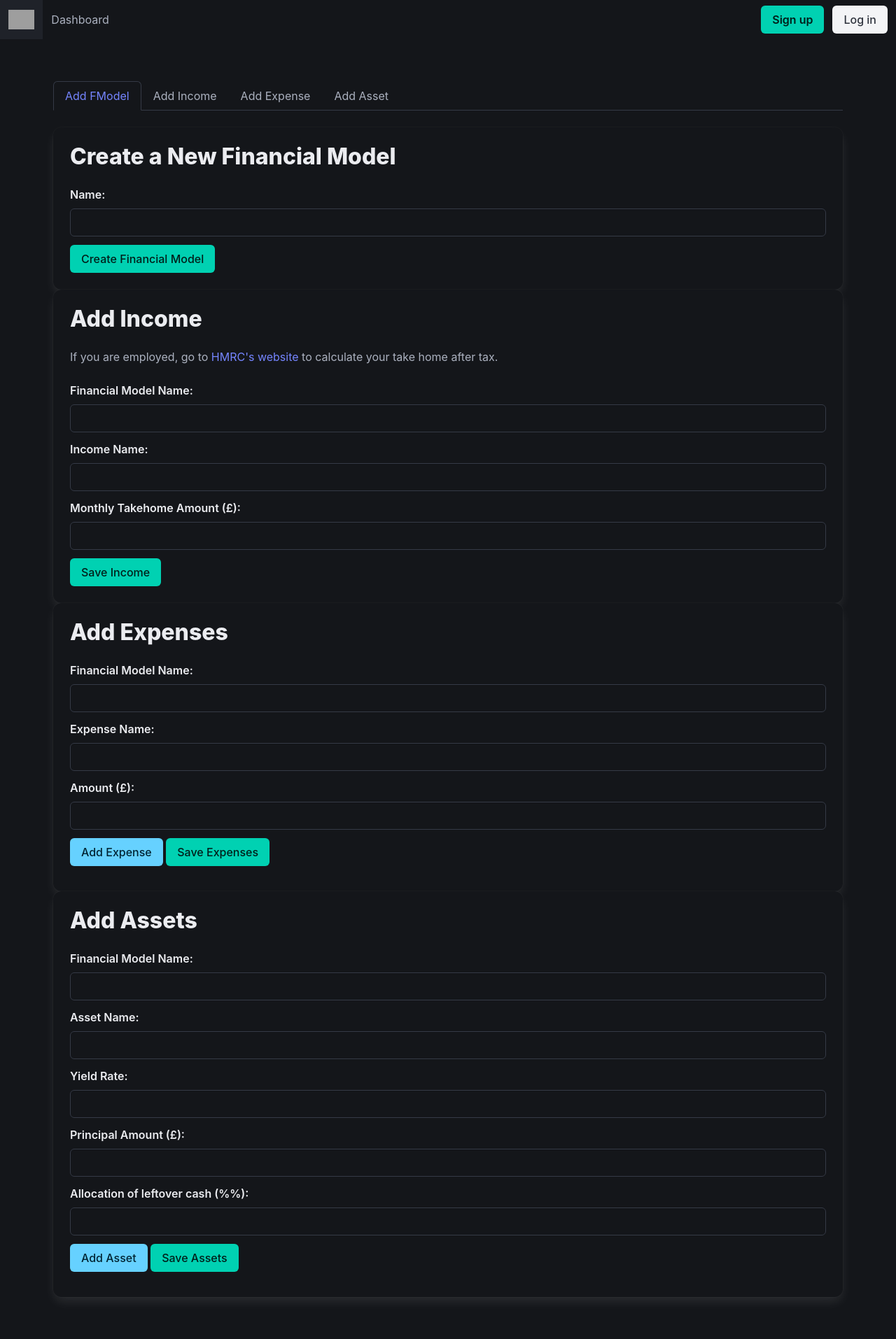
After one commit to absurdity9/wealthbuildr, a Django app: page /add_copy/ in a window 1280 px wide. The commit adds this page. Shown: the whole page at 70% size. Run offline with Django 4.2, Linux system fonts and the light colour scheme; grey boxes are pictures that could not be loaded.

Commit message:
+allocationpct in model, +add page copy

```diff
--- a/personalfinance/models.py
+++ b/personalfinance/models.py
@@ -38,6 +38,7 @@ class Asset(models.Model):
     asset_name = models.CharField(max_length=100)
     yield_rate = models.DecimalField(max_digits=5, decimal_places=2)
     principle_amount = models.DecimalField(max_digits=10, decimal_places=2)
+    allocation_pct = models.DecimalField(max_digits=5, decimal_places=2)
 
 class PublishedPage(models.Model):
     id = models.AutoField(primary_key=True)
--- a/personalfinance/static/personalfinance/form-handling.js
+++ b/personalfinance/static/personalfinance/form-handling.js
@@ -1,11 +1,9 @@
-
-
 let expenseCount = 1;
 
 function addExpenseEntry() {
-    const expensesContainer = document.getElementById('expensesContainer');
-    const newEntry = document.createElement('div');
-    newEntry.className = 'expense-entry block'; // Added Bulma block styling for separation
+  const expensesContainer = document.getElementById("expensesContainer");
+  const newEntry = document.createElement("div");
+  newEntry.className = "expense-entry block"; // Added Bulma block styling for separation
   newEntry.innerHTML = `
         <div class="field">
             <label for="expense_name_${expenseCount}" class="label">Expense Name:</label>
@@ -27,9 +25,9 @@ function addExpenseEntry() {
 let assetCount = 1;
 
 function addAssetEntry() {
-    const assetsContainer = document.getElementById('assetsContainer');
-    const newEntry = document.createElement('div');
-    newEntry.className = 'asset-entry block'; // Added Bulma block styling for separation
+  const assetsContainer = document.getElementById("assetsContainer");
+  const newEntry = document.createElement("div");
+  newEntry.className = "asset-entry block"; // Added Bulma block styling for separation
   newEntry.innerHTML = `
         <div class="field">
             <label for="asset_name_${assetCount}" class="label">Asset Name:</label>
@@ -49,6 +47,12 @@ function addAssetEntry() {
                 <input type="number" step="0.01" id="principle_amount_${assetCount}" name="principle_amount" class="input" required>
             </div>
         </div>
+        <div class="field">
+            <label for="yield_rate_0" class="label">Allocation of leftover cash (%):</label>
+            <div class="control">
+                <input type="number" step="0.01" id="allocation_pct" name="allocation_pct" class="input" required>
+            </div>
+        </div>
     `;
   assetsContainer.appendChild(newEntry);
   assetCount++;
--- a/personalfinance/templates/personalfinance/add.html
+++ b/personalfinance/templates/personalfinance/add.html
@@ -132,6 +132,12 @@
                                     <label for="principle_amount_0" class="label">Principal Amount (£):</label>
                                     <div class="control">
                                         <input type="number" step="0.01" id="principle_amount_0" name="principle_amount" class="input" required>
+                                    </div>
+                                </div>
+                                <div class="field">
+                                    <label for="yield_rate_0" class="label">Allocation of leftover cash (%):</label>
+                                    <div class="control">
+                                        <input type="number" step="0.01" id="allocation_pct" name="allocation_pct" class="input" required>
                                     </div>
                                 </div>
                             </div>
--- /dev/null
+++ b/personalfinance/templates/personalfinance/add_copy.html
@@ -0,0 +1,370 @@
+{% extends 'nav.html' %}
+{% load static %}
+
+{% block title %}Add model{% endblock %}
+
+{% block content %}
+<section class="section">
+    <div class="container">
+        <div class="column is-full">
+            <!-- Tab Navigation -->
+            <div class="tabs is-boxed">
+                <ul>
+                    <li class="is-active" data-tab="createFModel"><a>Add FModel</a></li>
+                    <li data-tab="createIncome"><a>Add Income</a></li>
+                    <li data-tab="createExpense"><a>Add Expense</a></li>
+                    <li data-tab="createAsset"><a>Add Asset</a></li>
+                </ul>
+            </div>
+
+            <!-- Tab Content -->
+            <div id="createFModel" class="tab-content is-active">
+                <div class="card">
+                    <div class="card-content">
+                        <h2 class="title">Create a New Financial Model</h2>
+                        <form id="createFModelForm">
+                            {% csrf_token %}
+                            <input type="hidden" name="user_id" value="{{ user.id }}">
+                            <div class="field">
+                                <label for="fmodel_name" class="label">Name:</label>
+                                <div class="control">
+                                    <input type="text" id="fmodel_name" name="fmodel_name" class="input" required>
+                                </div>
+                            </div>
+                            <div class="field is-grouped ">
+                                <div class="control">
+                                    <button type="button" onclick="submitFModelForm()" class="button is-primary">Create Financial Model</button>
+                                </div>
+                            </div>
+                        </form>
+                    </div>
+                </div>
+            </div>
+
+            <div id="createIncome" class="tab-content">
+                <div class="card">
+                    <div class="card-content">
+                        <h2 class="title">Add Income</h2>
+                        <div class="block">
+                            <p> If you are employed, go to <a href="https://www.tax.service.gov.uk/estimate-paye-take-home-pay/your-pay"> HMRC's website </a> to calculate your take home after tax.</p>
+                        </div>
+                        <form id="createIncomeForm">
+                            {% csrf_token %}
+                            <input type="hidden" name="user_id" value="{{ user.id }}">
+                            <div class="field">
+                                <label for="fmodel_name" class="label">Financial Model Name:</label>
+                                <div class="control">
+                                    <input type="text" id="fmodel_name" name="fmodel_name" class="input" required>
+                                </div>
+                            </div>
+                            <div class="field">
+                                <label for="income_name" class="label">Income Name:</label>
+                                <div class="control">
+                                    <input type="text" id="income_name" name="income_name" class="input" required>
+                                </div>
+                            </div>
+                            <div class="field">
+                                <label for="value" class="label">Monthly Takehome Amount (£):</label>
+                                <div class="control">
+                                    <input type="number" step="0.01" id="value" name="value" class="input" required>
+                                </div>
+                            </div>
+                            <div class="field is-grouped">
+                                <div class="control">
+                                    <button type="button" onclick="submitIncomeForm()" class="button is-primary">Save Income</button>
+                                </div>
+                            </div>
+                        </form>
+                    </div>
+                </div>
+            </div>
+
+            <div id="createExpense" class="tab-content">
+                <div class="card">
+                    <div class="card-content">
+                        <h2 class="title">Add Expenses</h2>
+                        <form id="createExpenseForm">
+                            {% csrf_token %}
+                            <input type="hidden" name="user_id" value="{{ user.id }}">
+                            <div class="field">
+                                <label for="fmodel_name_expense" class="label">Financial Model Name:</label>
+                                <div class="control">
+                                    <input type="text" id="fmodel_name_expense" name="fmodel_name" class="input" required>
+                                </div>
+                            </div>
+                            <div id="expensesContainer">
+                                <div class="expense-entry block">
+                                    <div class="field">
+                                        <label for="expense_name_0" class="label">Expense Name:</label>
+                                        <div class="control">
+                                            <input type="text" id="expense_name_0" name="expense_name" class="input" required>
+                                        </div>
+                                    </div>
+                                    <div class="field">
+                                        <label for="expense_value_0" class="label">Amount (£):</label>
+                                        <div class="control">
+                                            <input type="number" step="0.01" id="expense_value_0" name="value" class="input" required>
+                                        </div>
+                                    </div>
+                                </div>
+                            </div>
+                            <div class="field is-grouped mt-3 mb-3">
+                                <div class="control">
+                                    <button type="button" onclick="addExpenseEntry()" class="button is-info">Add Expense</button>
+                                    <button type="button" onclick="submitExpenseForm()" class="button is-primary">Save Expenses</button>
+                                </div>
+                            </div>
+                        </form>
+                    </div>
+                </div>
+            </div>
+
+            <div id="createAsset" class="tab-content">
+                <div class="card">
+                    <div class="card-content">
+                        <h2 class="title">Add Assets</h2>
+                        <form id="createAssetForm" method="post" action="{% url 'create_assets' %}">
+                            {% csrf_token %}
+                            <input type="hidden" name="user_id" value="{{ user.id }}">
+                            <div class="field">
+                                <label for="fmodel_name_asset" class="label">Financial Model Name:</label>
+                                <div class="control">
+                                    <input type="text" id="fmodel_name_asset" name="fmodel_name" class="input" required>
+                                </div>
+                            </div>
+                            <div id="assetsContainer">
+                                <div class="asset-entry block">
+                                    <div class="field">
+                                        <label for="asset_name_0" class="label">Asset Name:</label>
+                                        <div class="control">
+                                            <input type="text" id="asset_name_0" name="asset_name" class="input" required>
+                                        </div>
+                                    </div>
+                                    <div class="field">
+                                        <label for="yield_rate_0" class="label">Yield Rate:</label>
+                                        <div class="control">
+                                            <input type="number" step="0.01" id="yield_rate_0" name="yield_rate" class="input" required>
+                                        </div>
+                                    </div>
+                                    <div class="field">
+                                        <label for="principle_amount_0" class="label">Principal Amount (£):</label>
+                                        <div class="control">
+                                            <input type="number" step="0.01" id="principle_amount_0" name="principle_amount" class="input" required>
+                                        </div>
+                                    </div>
+                                    <div class="field">
+                                        <label for="allocation_pct" class="label">Allocation of leftover cash (%%):</label>
+                                        <div class="control">
+                                            <input type="number" step="0.01" id="allocation_pct" name="allocation_pct" class="input" required>
+                                        </div>
+                                    </div>
+                                </div>
+                            </div>
+                            <div class="field is-grouped mt-3 mb-3">
+                                <div class="control">
+                                    <button type="button" onclick="addAssetEntry()" class="button is-info">Add Asset</button>
+                                    <button type="button" onclick="submitAssetForm()" class="button is-primary">Save Assets</button>
+                                </div>
+                            </div>
+                        </form>
+                    </div>
+                </div>
+            </div>
+
+        </div>
+    </div>
+</section>
+
+{% endblock %}
+{% block scripts %}
+<script src="{% static 'personalfinance/form-handling.js' %}"></script>
+<script>
+document.addEventListener('DOMContentLoaded', () => {
+    const tabs = document.querySelectorAll('.tabs ul li');
+    const contents = document.querySelectorAll('.tab-content');
+
+    tabs.forEach(tab => {
+        tab.addEventListener('click', () => {
+            const target = tab.getAttribute('data-tab');
+
+            tabs.forEach(t => t.classList.remove('is-active'));
+            tab.classList.add('is-active');
+
+            contents.forEach(content => {
+                content.classList.remove('is-active');
+                if (content.id === target) {
+                    content.classList.add('is-active');
+                }
+            });
+        });
+    });
+});
+
+    // Form Submission
+function submitFModelForm() {
+    var form = document.getElementById('createFModelForm');
+    var formData = new FormData(form);
+
+    fetch("{% url 'create_fmodel' %}", {
+        method: 'POST',
+        headers: {
+            'X-CSRFToken': '{{ csrf_token }}'
+        },
+        body: formData
+    })
+    .then(response => response.json())
+    .then(data => {
+        if (data.error) {
+            alert(data.error);
+        } else {
+            closeModal('fmodelModal');
+            location.reload();
+        }
+    })
+    .catch(error => console.error('Error:', error));
+}
+
+function submitIncomeForm() {
+    var form = document.getElementById('createIncomeForm');
+    var formData = new FormData(form);
+
+    fetch("{% url 'create_income' %}", {
+        method: 'POST',
+        headers: {
+            'X-CSRFToken': '{{ csrf_token }}'
+        },
+        body: formData
+    })
+    .then(response => response.json())
+    .then(data => {
+        if (data.error) {
+            alert(data.error);
+        } else {
+            closeModal('incomeModal');
+            location.reload();
+        }
+    })
+    .catch(error => console.error('Error:', error));
+}
+
+function submitExpenseForm() {
+    const form = document.getElementById('createExpenseForm');
+    const formData = new FormData(form);
+    const expensesContainer = document.getElementById('expensesContainer');
+    const expenseEntries = expensesContainer.getElementsByClassName('expense-entry');
+
+    const expenses = [];
+    for (let i = 0; i < expenseEntries.length; i++) {
+        const expenseName = expenseEntries[i].querySelector(`[id^='expense_name_']`).value;
+        const expenseValue = expenseEntries[i].querySelector(`[id^='expense_value_']`).value;
+        expenses.push({
+            expense_name: expenseName,
+            value: expenseValue
+        });
+    }
+
+    const data = {
+        user_id: formData.get('user_id'),
+        fmodel_name: formData.get('fmodel_name'),
+        expenses: expenses
+    };
+
+    const csrftoken = formData.get('csrfmiddlewaretoken');
+
+    fetch('{% url "create_expense" %}', {
+        method: 'POST',
+        headers: {
+            'Content-Type': 'application/json',
+            'X-CSRFToken': csrftoken
+        },
+        body: JSON.stringify(data)
+    })
+    .then(response => response.json())
+    .then(data => {
+        console.log('Response:', data); // Log the response to the console
+        if (data.error) {
+            alert(data.error);
+        } else {
+            alert('Expenses created successfully');
+            // Optionally, update the UI with the new expense data
+        }
+    })
+    .catch(error => console.error('Error:', error));
+}
+
+function submitAssetForm() {
+    const form = document.getElementById('createAssetForm');
+    const formData = new FormData(form);
+    const assetsContainer = document.getElementById('assetsContainer');
+    const assetEntries = assetsContainer.getElementsByClassName('asset-entry');
+
+    const assets = [];
+    for (let i = 0; i < assetEntries.length; i++) {
+        const assetName = assetEntries[i].querySelector(`[id^='asset_name_']`).value;
+        const yieldRate = assetEntries[i].querySelector(`[id^='yield_rate_']`).value;
+        const principleAmount = assetEntries[i].querySelector(`[id^='principle_amount_']`).value;
+        const allocationPct = assetEntries[i].querySelector(`[id^='allocation_pct']`).value;
+        assets.push({
+            asset_name: assetName,
+            yield_rate: yieldRate,
+            principle_amount: principleAmount,
+            allocation_pct: allocationPct
+        });
+    }
+
+    const data = {
+        user_id: formData.get('user_id'),
+        fmodel_name: formData.get('fmodel_name'),
+        assets: assets
+    };
+
+    const csrftoken = formData.get('csrfmiddlewaretoken');
+
+    fetch('{% url "create_assets" %}', {
+        method: 'POST',
+        headers: {
+            'Content-Type': 'application/json',
+            'X-CSRFToken': csrftoken
+        },
+        body: JSON.stringify(data)
+    })
+    .then(response => response.json())
+    .then(data => {
+        console.log('Response:', data);
+        if (data.error) {
+            alert(data.error);
+        } else {
+            alert('Assets created successfully');
+        }
+    })
+    .catch(error => console.error('Error:', error));
+}
+
+function submitEditFmodelForm() {
+    const form = document.getElementById('editFmodelForm');
+    const formData = new FormData(form);
+    const new_name = formData.get('fmodel_name');
+    const csrftoken = formData.get('csrfmiddlewaretoken');
+
+    fetch(form.action, {
+        method: 'POST',
+        headers: {
+            'Content-Type': 'application/json',
+            'X-CSRFToken': csrftoken
+        },
+        body: JSON.stringify({ new_name: new_name })
+    })
+    .then(response => response.json())
+    .then(data => {
+        console.log('Response:', data);
+        if (data.error) {
+            alert(data.error);
+        } else {
+            alert('FModel name updated successfully');
+            // Optionally, update the UI with the new FModel name
+        }
+    })
+    .catch(error => console.error('Error:', error));
+}
+</script>
+{% endblock %}
--- a/personalfinance/urls.py
+++ b/personalfinance/urls.py
@@ -18,6 +18,7 @@ urlpatterns = [
     path('logout/', LogoutView.as_view(next_page='index'), name='logout'),
     path('edit_fmodel/<int:fmodel_id>/', views.edit_fmodel, name='edit_fmodel'),
     path('add/', views.add, name='add'),
+    path('add_copy/', views.add_copy, name='add_copy'),
     path('get_fmodel_data/<int:fmodel_id>/', views.get_fmodel_data, name='get_fmodel_data'),
     path('pages/<slug:slug>/', views.published_page_view, name='published_page'),
     path('publish/', views.create_or_update_published_page, name='create_or_update_published_page'),
--- a/personalfinance/views.py
+++ b/personalfinance/views.py
@@ -56,8 +56,10 @@ def index(request):
     return render(request, 'personalfinance/index.html', context)
 
 def add(request):
-    print(request.user)
     return render(request, 'personalfinance/add.html')
+
+def add_copy(request):
+    return render(request, 'personalfinance/add_copy.html')
 
 def get_fmodel_data(request, fmodel_id):
     fmodel = get_object_or_404(FModel, id=fmodel_id)
@@ -234,6 +236,7 @@ def create_expense(request):
     else:
         return JsonResponse({'error': 'Invalid request method'}, status=400)
 
+
 def create_assets(request):
     if request.method == 'POST':
         try:
@@ -257,15 +260,17 @@ def create_assets(request):
                 asset_name = asset_data.get('asset_name')
                 yield_rate = asset_data.get('yield_rate')
                 principle_amount = asset_data.get('principle_amount')
+                allocation_pct = asset_data.get('allocation_pct')  # Get allocation_pct from the request
 
-                if not (asset_name and yield_rate and principle_amount):
+                if not (asset_name and yield_rate and principle_amount and allocation_pct is not None):
                     return JsonResponse({'error': 'Missing required fields in assets array'}, status=400)
 
                 asset = Asset.objects.create(
                     fmodel=fmodel,
                     asset_name=asset_name,
                     yield_rate=yield_rate,
-                    principle_amount=principle_amount
+                    principle_amount=principle_amount,
+                    allocation_pct=allocation_pct  # Include allocation_pct when creating the asset
                 )
 
                 created_assets.append({
@@ -273,7 +278,8 @@ def create_assets(request):
                     'fmodel_id': asset.fmodel.id,
                     'asset_name': asset.asset_name,
                     'yield_rate': str(asset.yield_rate),
-                    'principle_amount': str(asset.principle_amount)
+                    'principle_amount': str(asset.principle_amount),
+                    'allocation_pct': str(asset.allocation_pct)  # Return allocation_pct in the response
                 })
 
             return JsonResponse({'assets': created_assets}, status=201)
```
Also changed, not shown: db.sqlite3, personalfinance/migrations/0002_asset_allocation_pct.py (added). Lines whose indentation alone changed are shown as unchanged.
